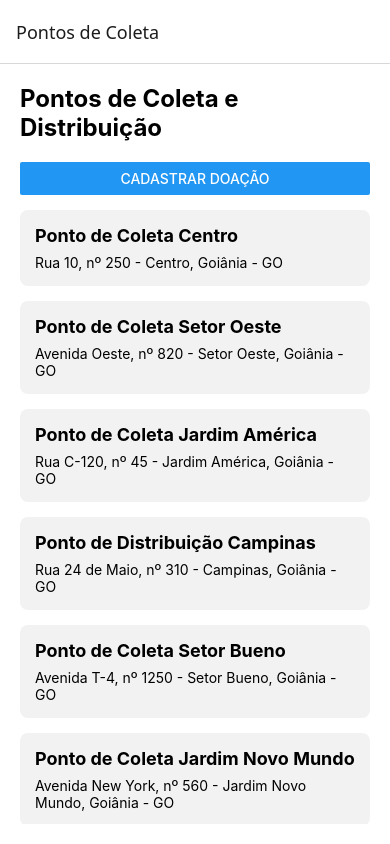
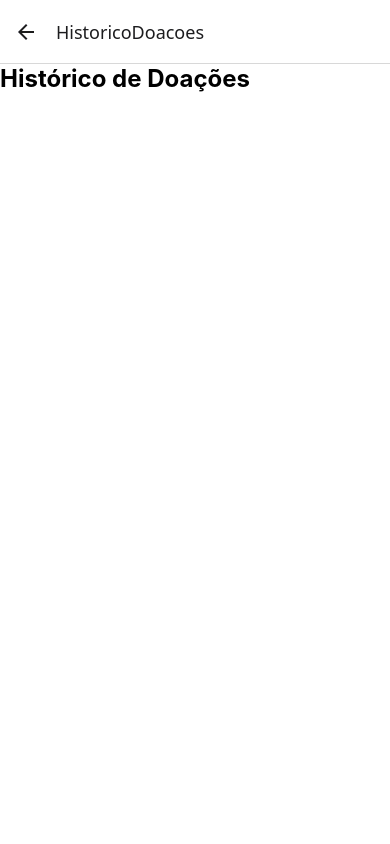
Before and after one commit to matheusaraujo00727/instituto-mao-amiga, a React Native app: screen /HistoricoDoacoes in a window 390 px wide. Built offline with nearby package versions, Linux system fonts and the light colour scheme.

Commit message:
feat: adiciona tela de historico de doacoes refs #09

```diff
--- a/App.tsx
+++ b/App.tsx
@@ -4,6 +4,7 @@ import { createNativeStackNavigator } from '@react-navigation/native-stack';
 import CadastroDoacao from './CadastroDoacao';
 import TelaListaPontos from './screens/TelaListaPontos';
 import TelaDetalhePonto from './screens/TelaDetalhePonto';
+import TelaHistoricoDoacoes from './screens/TelaHistoricoDoacoes';
 
 type RootStackParamList = {
   ListaPontos: undefined;
@@ -45,6 +46,11 @@ export default function App() {
           }}
         />
 
+        <Stack.Screen
+         name="HistoricoDoacoes"
+         component={TelaHistoricoDoacoes}
+        />
+
       </Stack.Navigator>
     </NavigationContainer>
   );
--- /dev/null
+++ b/screens/TelaHistoricoDoacoes.tsx
@@ -0,0 +1,84 @@
+import { useCallback, useState } from 'react';
+import {
+  FlatList,
+  SafeAreaView,
+  StyleSheet,
+  Text,
+  View,
+} from 'react-native';
+import { useFocusEffect } from '@react-navigation/native';
+import {
+  Doacao,
+  listarDoacoes,
+} from '../storage/doacoesStorage';
+
+export default function TelaHistoricoDoacoes() {
+  const [doacoes, setDoacoes] = useState<Doacao[]>([]);
+
+  useFocusEffect(
+    useCallback(() => {
+      async function carregarDoacoes() {
+        const lista = await listarDoacoes();
+        setDoacoes(lista);
+      }
+
+      carregarDoacoes();
+    }, [])
+  );
+
+  return (
+    <SafeAreaView style={styles.container}>
+      <Text style={styles.titulo}>
+        Histórico de Doações
+      </Text>
+
+      <FlatList
+        data={doacoes}
+        keyExtractor={(item) => item.id}
+        renderItem={({ item }) => (
+          <View style={styles.item}>
+            <Text style={styles.tipo}>
+              {item.tipoItem}
+            </Text>
+
+            <Text>
+              Quantidade: {item.quantidade}
+            </Text>
+
+            <Text>
+              Destino: {item.pontoDestino}
+            </Text>
+          </View>
+        )}
+      />
+    </SafeAreaView>
+  );
+}
+
+const styles = StyleSheet.create({
+  container: {
+    flex: 1,
+    padding: 20,
+    backgroundColor: '#fff',
+  },
+
+  titulo: {
+    fontSize: 24,
+    fontWeight: 'bold',
+    marginBottom: 20,
+  },
+
+  item: {
+    padding: 15,
+    borderWidth: 1,
+    borderColor: '#ccc',
+    borderRadius: 8,
+    marginBottom: 12,
+  },
+
+  tipo: {
+    fontSize: 18,
+    fontWeight: 'bold',
+    marginBottom: 5,
+  },
+});
--- a/screens/TelaListaPontos.tsx
+++ b/screens/TelaListaPontos.tsx
@@ -17,6 +17,7 @@ type RootStackParamList = {
     pontoId: string;
   };
   CadastroDoacao: undefined;
+  HistoricoDoacoes: undefined;
 };
 
 type Props = NativeStackScreenProps<
@@ -39,6 +40,17 @@ export default function TelaListaPontos({
           navigation.navigate('CadastroDoacao')
         }
       />
+
+      <View style={{ height: 15 }} />
+
+      <Button
+  title="Histórico de Doações"
+  onPress={() =>
+    navigation.navigate('HistoricoDoacoes')
+  }
+/>
+
+<View style={{ height: 15 }} />
 
       <View style={{ height: 15 }} />
 
```
